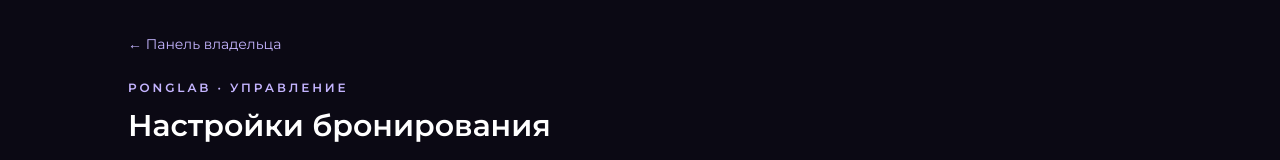
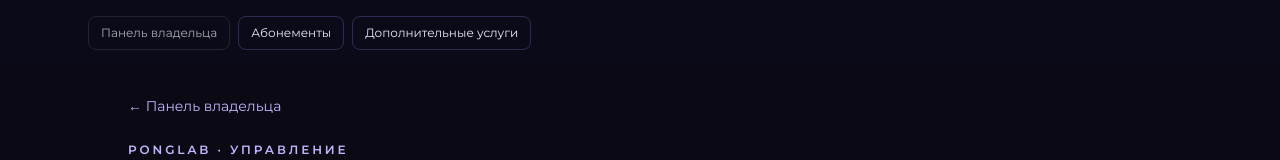
Before and after one commit to He1iodor/PongLab, a Next.js app: page /admin/booking-settings in a window 1280 px wide. Shown: the top 160 px of the page. Built offline with nearby package versions, Linux system fonts and the light colour scheme; no server answers.

Commit message:
Create layout.tsx

```diff
--- /dev/null
+++ b/app/admin/layout.tsx
@@ -0,0 +1,21 @@
+import Link from "next/link";
+import type { ReactNode } from "react";
+
+export default function AdminLayout({ children }: { children: ReactNode }) {
+  return (
+    <div className="min-h-screen bg-[#090B18]">
+      <nav className="mx-auto flex max-w-6xl flex-wrap items-center gap-2 px-4 pb-3 pt-4 sm:px-6">
+        <Link href="/admin" className="rounded-lg border border-white/10 px-3 py-2 text-xs text-white/65 hover:bg-white/[0.05]">
+          Панель владельца
+        </Link>
+        <Link href="/admin/passes" className="rounded-lg border border-violet-400/25 px-3 py-2 text-xs text-violet-100 hover:bg-violet-400/[0.08]">
+          Абонементы
+        </Link>
+        <Link href="/admin/services" className="rounded-lg border border-violet-400/25 px-3 py-2 text-xs text-violet-100 hover:bg-violet-400/[0.08]">
+          Дополнительные услуги
+        </Link>
+      </nav>
+      {children}
+    </div>
+  );
+}
```
